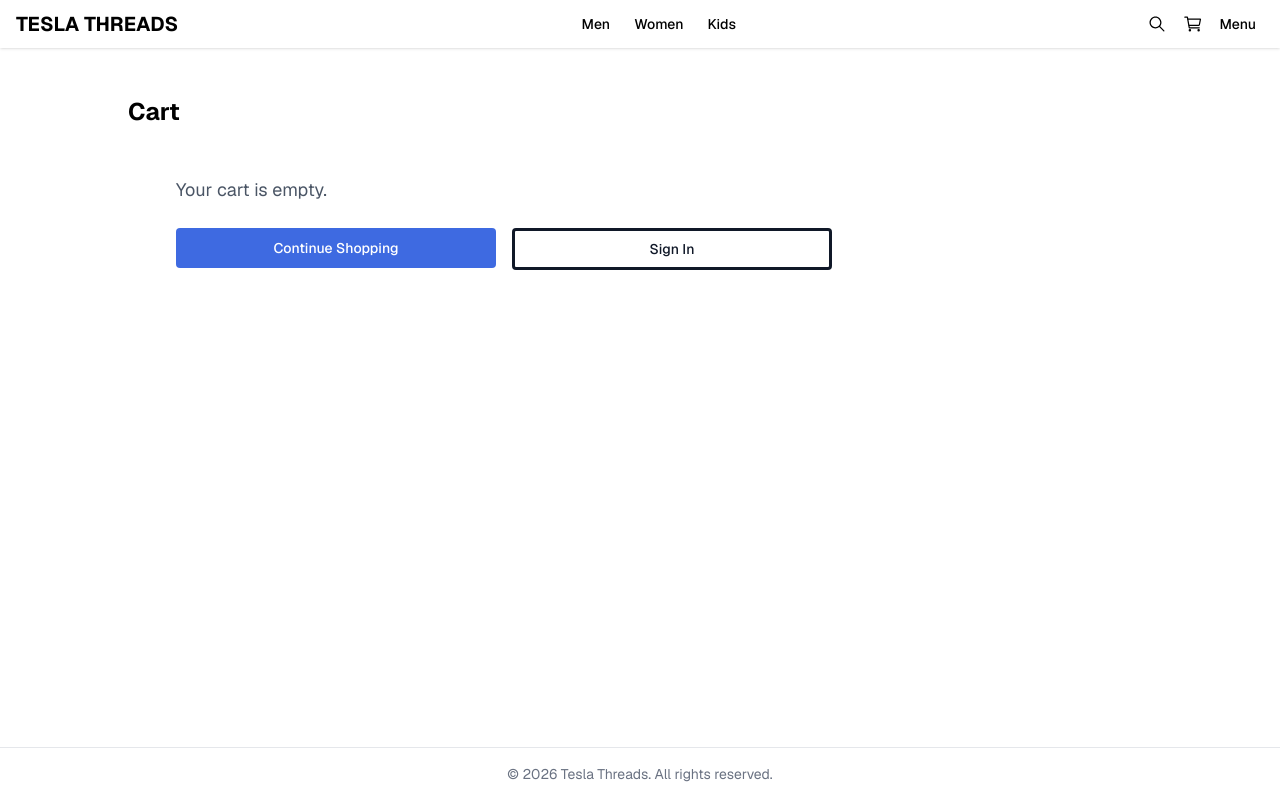
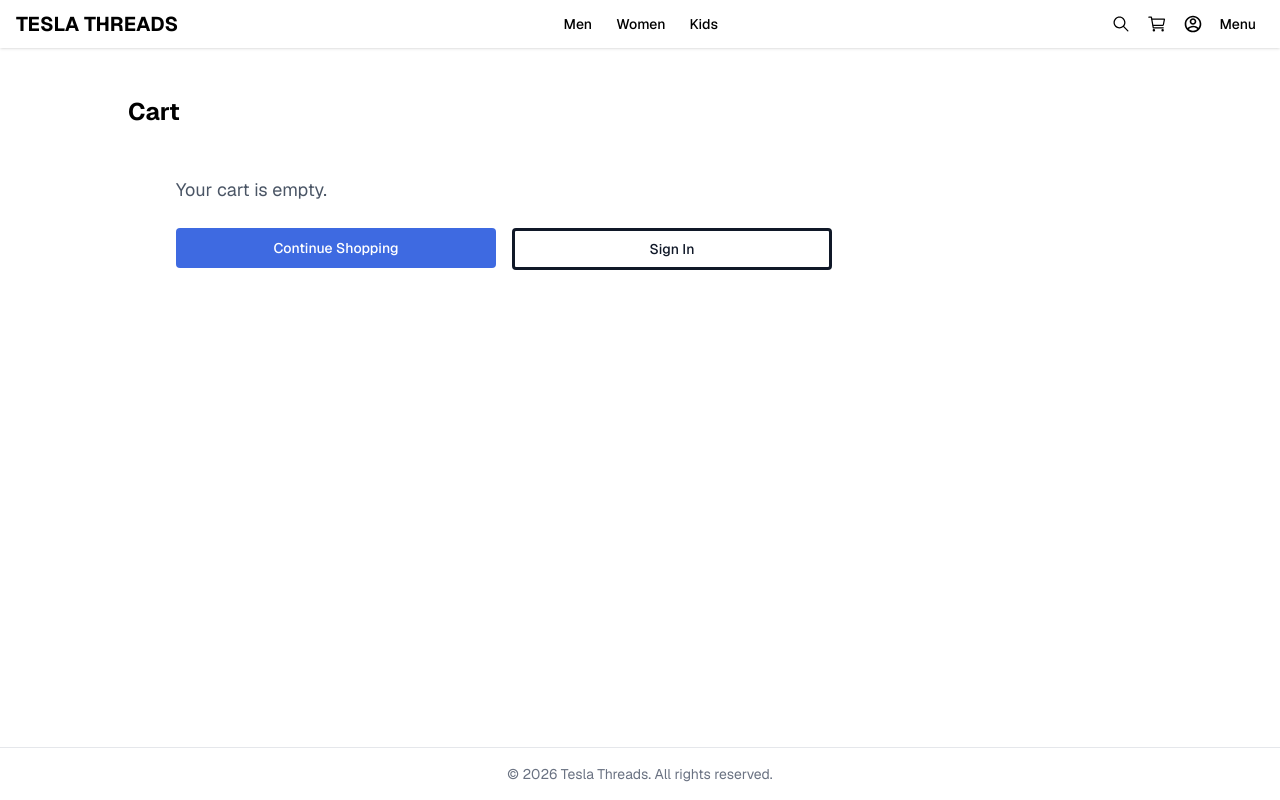
Before and after one commit to RodrigoRosario345/TeslaThreads, a Next.js app: page /cart in a window 1280 px wide. Built offline with nearby package versions, Linux system fonts and the light colour scheme; no server answers.

Commit message:
feat: update Header component to include Button for sidebar toggle and improve account link styling

```diff
--- a/src/components/ui/Header/Header.tsx
+++ b/src/components/ui/Header/Header.tsx
@@ -4,10 +4,12 @@ import { useState, useEffect } from "react";
 import { Navbar } from "../Navbar/Navbar";
 import Link from "next/link";
 import { IoCartOutline } from "react-icons/io5";
+import { RiAccountCircleLine } from "react-icons/ri";
 import { Sidebar } from "../Sidebar/Sidebar";
 import { IoIosSearch } from "react-icons/io";
 import { useCartStore } from "@/store";
 import { motion, useAnimation } from "motion/react";
+import { Button } from "../Button/Button";
 
 export function Header() {
     const [isSidebarOpen, setIsSidebarOpen] = useState<boolean>(false);
@@ -50,12 +52,16 @@ export function Header() {
                             </motion.span>
                         )}
                     </Link>
-                    <button
-                        className="text-sm font-medium p-2 rounded-md transition-all hover:bg-gray-100 cursor-pointer"
+                    <Link href="/account">
+                        <RiAccountCircleLine className="size-9 p-2 rounded-md transition-all hover:bg-gray-100 cursor-pointer" />
+                    </Link>
+                    <Button
+                        variant="ghost"
+                        className="text-sm p-2"
                         onClick={toggleSidebar}
                     >
                         Menu
-                    </button>
+                    </Button>
                 </div>
             </header>
             <Sidebar isOpen={isSidebarOpen} onClose={toggleSidebar} />
```
